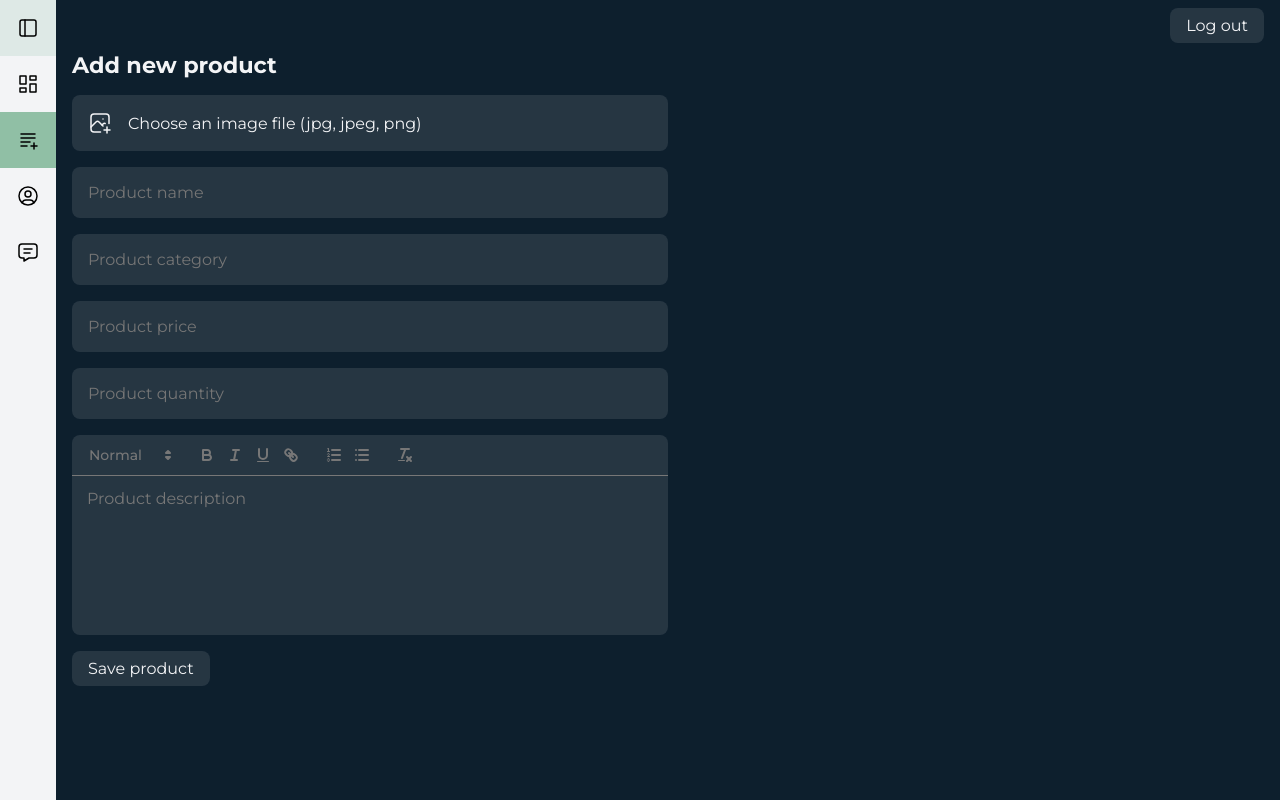
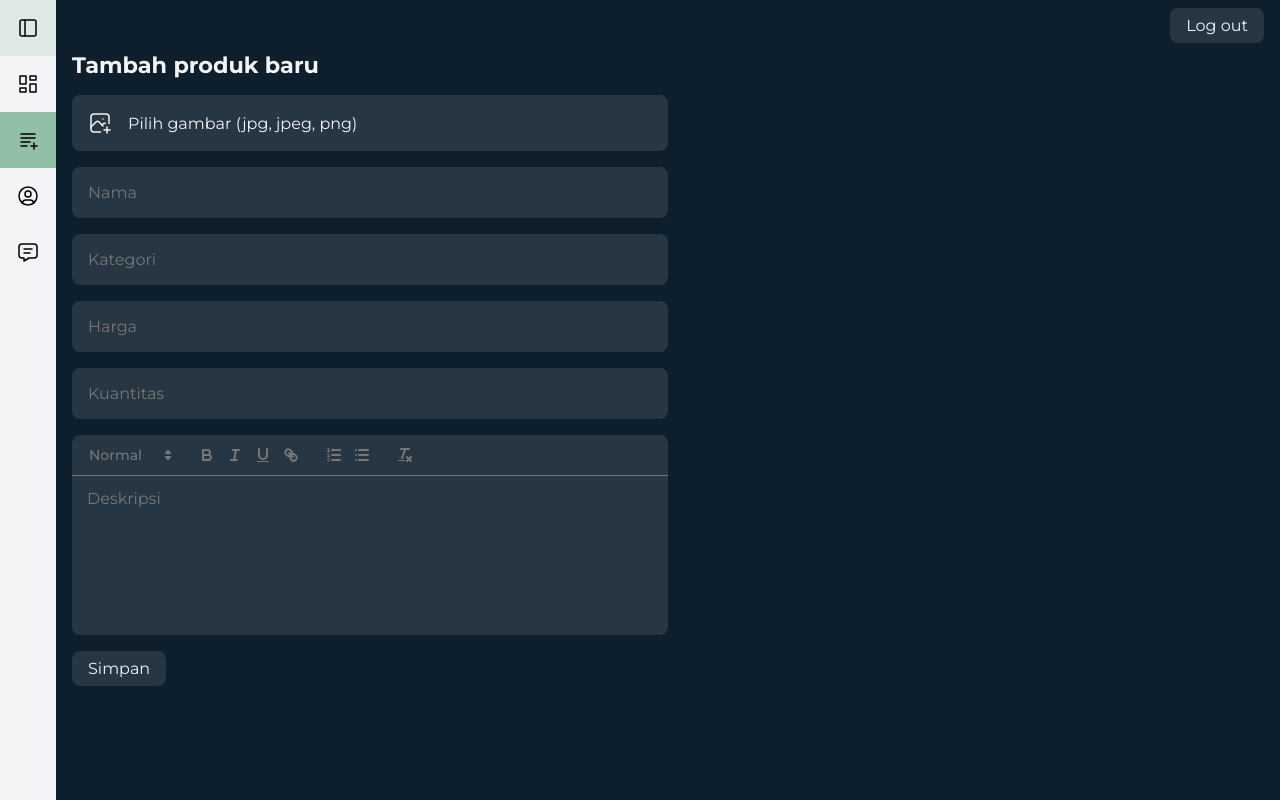
Before and after one commit to jihadable/stockwise, a React (Vite) app: page /add-product in a window 1280 px wide. Built offline with nearby package versions, Linux system fonts and the light colour scheme; no server answers.

Commit message:
implement update user profile api

```diff
--- a/src/components/Products.tsx
+++ b/src/components/Products.tsx
@@ -46,7 +46,7 @@ export default function Products(){
 
     // sorting
     const [sortingValue, setSortingValue] = useState("Default")
-    const sortingItems = ["Default", "Alphabet", "Lowest price", "Lowest quantity", "Lowest value"]
+    const sortingItems = ["Default", "Abjad", "Harga termurah", "Kuantitas terendah", "Value terendah"]
     const [showSortingMenu, setShowSortingMenu] = useState(false)
     const sortingBtn = useRef<HTMLDivElement | null>(null)
 
@@ -55,16 +55,16 @@ export default function Products(){
 
         tempProducts = tempProducts.filter(product => product.name.toLowerCase().includes(keyword.toLowerCase()))
 
-        if (sortingValue === "Alphabet") {
+        if (sortingValue === "Abjad") {
             tempProducts.sort((a, b) => a.name.localeCompare(b.name))
         }
-        else if (sortingValue === "Lowest price") {
+        else if (sortingValue === "Harga termurah") {
             tempProducts.sort((a, b) => a.price - b.price)
         }
-        else if (sortingValue === "Lowest quantity") {
+        else if (sortingValue === "Kuantitas terendah") {
             tempProducts.sort((a, b) => a.quantity - b.quantity)
         }
-        else if (sortingValue === "Lowest value") {
+        else if (sortingValue === "Value terendah") {
             tempProducts.sort((a, b) => (a.price * a.quantity) - (b.price * b.quantity))
         }
 
@@ -103,7 +103,7 @@ export default function Products(){
             draggable
             theme="colored"
             />
-            <div className="header">Products</div>
+            <div className="header">Inventory</div>
             <div className="tools">
                 <div className="left">
                     <div className="sort-by">
@@ -124,7 +124,7 @@ export default function Products(){
                     <label htmlFor="search">
                         <IconSearch stroke={1.5} />
                     </label>
-                    <input type="text" id="search" placeholder="Search product" spellCheck="false" value={keyword} onChange={(e) => setKeyword(e.target.value)} ref={searchInput} />
+                    <input type="text" id="search" placeholder="Cari produk" spellCheck="false" value={keyword} onChange={(e) => setKeyword(e.target.value)} ref={searchInput} />
                 </div>
             </div>
             <div className="products-table">
@@ -132,12 +132,12 @@ export default function Products(){
                     <thead className="table-header">
                         <tr>
                             <td>No</td>
-                            <td>Name</td>
-                            <td>Category</td>
-                            <td>Price</td>
-                            <td>Quantity</td>
+                            <td>Nama</td>
+                            <td>Kategori</td>
+                            <td>Harga</td>
+                            <td>Kuantitas</td>
                             <td>Value</td>
-                            <td>Actions</td>
+                            <td>Aksi</td>
                         </tr>
                     </thead>
                     <tbody>
--- a/src/components/Stats.tsx
+++ b/src/components/Stats.tsx
@@ -21,17 +21,17 @@ export default function Stats(){
 
     const inventoryStats = [
         {
-            title: "Total Product",
+            title: "Total Produk",
             value: totalProductValue,
             svg: <IconShoppingCart stroke={1.5} />
         },
         {
-            title: "Total store value",
+            title: "Total value",
             value: getIdCurrency(products ? totalStoreValue : 0),
             svg: <IconCoin stroke={1.5} />
         },
         {
-            title: "All categories",
+            title: "Kategori",
             value: totalCategory,
             svg: <IconTriangleSquareCircle stroke={1.5} />
         }
--- a/src/pages/AddProduct.tsx
+++ b/src/pages/AddProduct.tsx
@@ -123,7 +123,7 @@ export default function AddProduct(){
                 <Header />
                 <div className="add-new-product">
                     <form onSubmit={handleSubmit}>
-                        <div className="form-header">Add new product</div>
+                        <div className="form-header">Tambah produk baru</div>
                         {
                             imgPreview !== "" &&
                             <div className="img-preview" onClick={handleRemoveImg}>
@@ -137,22 +137,22 @@ export default function AddProduct(){
                         <input type="file" id="img" accept=".jpg, .jpeg, .png" onChange={handleImgChange} />
                         <label htmlFor="img">
                             <IconPhotoPlus stroke={1.5} />
-                            <span>Choose an image file (jpg, jpeg, png)</span>
+                            <span>Pilih gambar (jpg, jpeg, png)</span>
                         </label>
 
-                        <input type="text" required placeholder="Product name" spellCheck="false" autoComplete="off" value={name} onChange={(e) => setName(e.target.value)} />
+                        <input type="text" required placeholder="Nama" spellCheck="false" autoComplete="off" value={name} onChange={(e) => setName(e.target.value)} />
 
-                        <input type="text" required placeholder="Product category" spellCheck="false" autoComplete="off" value={category} onChange={(e) => setCategory(e.target.value)} />
+                        <input type="text" required placeholder="Kategori" spellCheck="false" autoComplete="off" value={category} onChange={(e) => setCategory(e.target.value)} />
 
-                        <input type="number" required min={1} placeholder="Product price" value={price} onChange={(e) => setPrice(e.target.value)} />
+                        <input type="number" required min={1} placeholder="Harga" value={price} onChange={(e) => setPrice(e.target.value)} />
 
-                        <input type="number" required min={1} placeholder="Product quantity" value={quantity} onChange={(e) => setQuantity(e.target.value)} />
+                        <input type="number" required min={1} placeholder="Kuantitas" value={quantity} onChange={(e) => setQuantity(e.target.value)} />
 
                         <div className="react-quill">
-                            <ReactQuill theme="snow" value={description} onChange={setDescription} placeholder="Product description" />
+                            <ReactQuill theme="snow" value={description} onChange={setDescription} placeholder="Deskripsi" />
                         </div>
 
-                        <button type="submit" className="save">Save product</button>
+                        <button type="submit" className="save">Simpan</button>
                     </form>
                 </div>
             </div>
--- a/src/pages/Detail.tsx
+++ b/src/pages/Detail.tsx
@@ -67,9 +67,9 @@ export default function Detail(){
                     <div className="detail-container">
                         <Link to="/dashboard" className="back">
                             <IconArrowLeft stroke={1.5} />
-                            <span>Back to dashboard</span>
+                            <span>Kembali ke dashboard</span>
                         </Link>
-                        <div className="detail-header">Product detail</div>
+                        <div className="detail-header">Detail produk</div>
                         <div className="actions">
                             <Link to={`/edit/${slug}`} className="edit-btn">
                                 <IconEdit stroke={1.5} />
@@ -77,7 +77,7 @@ export default function Detail(){
                             </Link>
                             <div className="delete-btn" onClick={handleDelete}>
                                 <IconTrash stroke={1.5} />
-                                <span>Delete</span>
+                                <span>Hapus</span>
                             </div>
                         </div>
                         <div className="detail-content">
@@ -104,35 +104,35 @@ export default function Detail(){
                                 <div className="item">
                                     <div className="label">
                                         <div className="circle"></div>
-                                        <span>Name</span>
+                                        <span>Nama</span>
                                     </div>
                                     <div className="value">{product?.name}</div>
                                 </div>
                                 <div className="item">
                                     <div className="label">
                                         <div className="circle"></div>
-                                        <span>Category</span>
+                                        <span>Kategori</span>
                                     </div>
                                     <div className="value">{product?.category}</div>
                                 </div>
                                 <div className="item">
                                     <div className="label">
                                         <div className="circle"></div>
-                                        <span>Price</span>
+                                        <span>Harga</span>
                                     </div>
                                     <div className="value">{getIdCurrency(product ? product.price : 0)}</div>
                                 </div>
                                 <div className="item">
                                     <div className="label">
                                         <div className="circle"></div>
-                                        <span>Quantity</span>
+                                        <span>Kuantitas</span>
                                     </div>
                                     <div className="value">{product?.quantity}</div>
                                 </div>
                                 <div className="item">
                                     <div className="label">
                                         <div className="circle"></div>
-                                        <span>Description</span>
+                                        <span>Deskripsi</span>
                                     </div>
                                     <div className="value" dangerouslySetInnerHTML={{__html: product?.description ?? ""}} />
                                 </div>
--- a/src/pages/Edit.tsx
+++ b/src/pages/Edit.tsx
@@ -147,7 +147,7 @@ export default function Edit(){
                 <div className="content">
                     <Header />
                     <div className="edit-container">
-                        <div className="edit-header">Edit product</div>
+                        <div className="edit-header">Edit produk</div>
                         <div className="edit-content">
                             <div className="img">
                                 {
@@ -158,7 +158,7 @@ export default function Edit(){
                                     !product?.image && imgPreview === "" &&
                                     <div className="no-img">
                                         <IconPhotoX stroke={1.5} />
-                                        <p>No image added</p>
+                                        <p>Tidak ada gambar</p>
                                     </div>
                                 }
                                 {
@@ -171,41 +171,41 @@ export default function Edit(){
                                     <input type="file" id="img" accept=".jpg, .jpeg, .png" onChange={handleImgChange} />
                                     <label htmlFor="img">
                                         <IconPhotoEdit stroke={1.5} />
-                                        <span>Edit image</span>
+                                        <span>Ganti gambar</span>
                                     </label>
                                 </div>
                                 <div className="item">
                                     <div className="label">
                                         <div className="circle"></div>
-                                        <span>Name</span>
+                                        <span>Nama</span>
                                     </div>
                                     <input type="text" className="value" required spellCheck="false" defaultValue={product?.name} ref={nameElement} />
                                 </div>
                                 <div className="item">
                                     <div className="label">
                                         <div className="circle"></div>
-                                        <span>Category</span>
+                                        <span>Kategori</span>
                                     </div>
                                     <input type="text" className="value" required spellCheck="false" defaultValue={product?.category} ref={categoryElement} />
                                 </div>
                                 <div className="item">
                                     <div className="label">
                                         <div className="circle"></div>
-                                        <span>Price</span>
+                                        <span>Harga (Rp)</span>
                                     </div>
                                     <input type="number" min={1} className="value" required spellCheck="false" defaultValue={product?.price} ref={priceElement} />
                                 </div>
                                 <div className="item">
                                     <div className="label">
                                         <div className="circle"></div>
-                                        <span>Quantity</span>
+                                        <span>Kuantitas</span>
                                     </div>
                                     <input type="number" min={1} className="value" required spellCheck="false" defaultValue={product?.quantity} ref={quantityElement} />
                                 </div>
                                 <div className="item">
                                     <div className="label">
                                         <div className="circle"></div>
-                                        <span>Description</span>
+                                        <span>Deskripsi</span>
                                     </div>
                                     <div className="react-quill value">
                                         <ReactQuill theme="snow" value={description} onChange={setDescription} className="quill-edit" />
@@ -213,7 +213,7 @@ export default function Edit(){
                                 </div>
                                 <div className="btns">
                                     <Link to={"/dashboard"} className="cancel">Cancel</Link>
-                                    <div className="save" onClick={handleSave}>Save changes</div>
+                                    <div className="save" onClick={handleSave}>Simpan</div>
                                 </div>
                             </div>
                         </div>
```
Also changed, not shown: src/contexts/ProductContext.tsx (+9 -2 lines), src/pages/Account.tsx (+30 -4 lines), src/pages/Contact.tsx (+5 -5 lines), src/pages/Home.tsx (+5 -5 lines).
